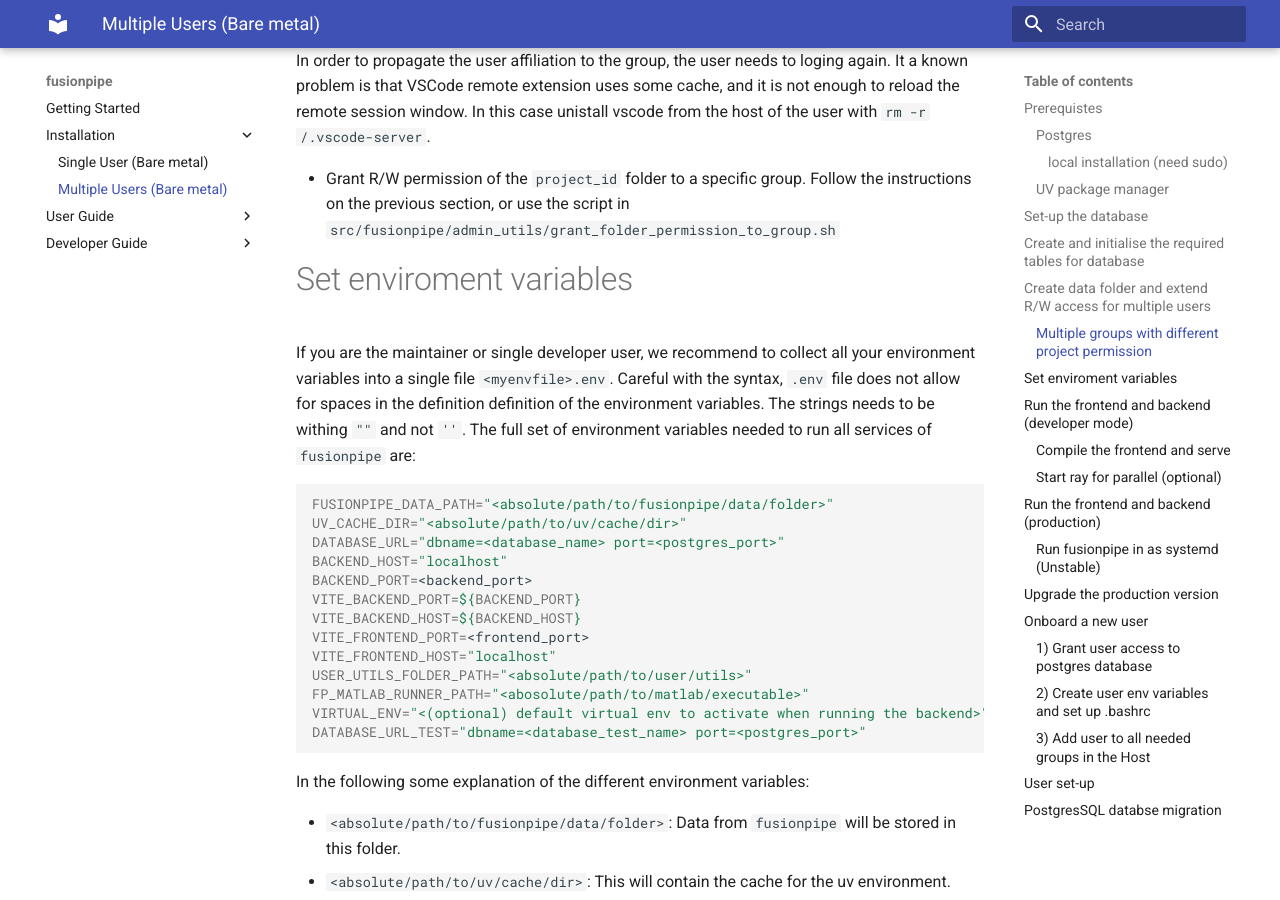
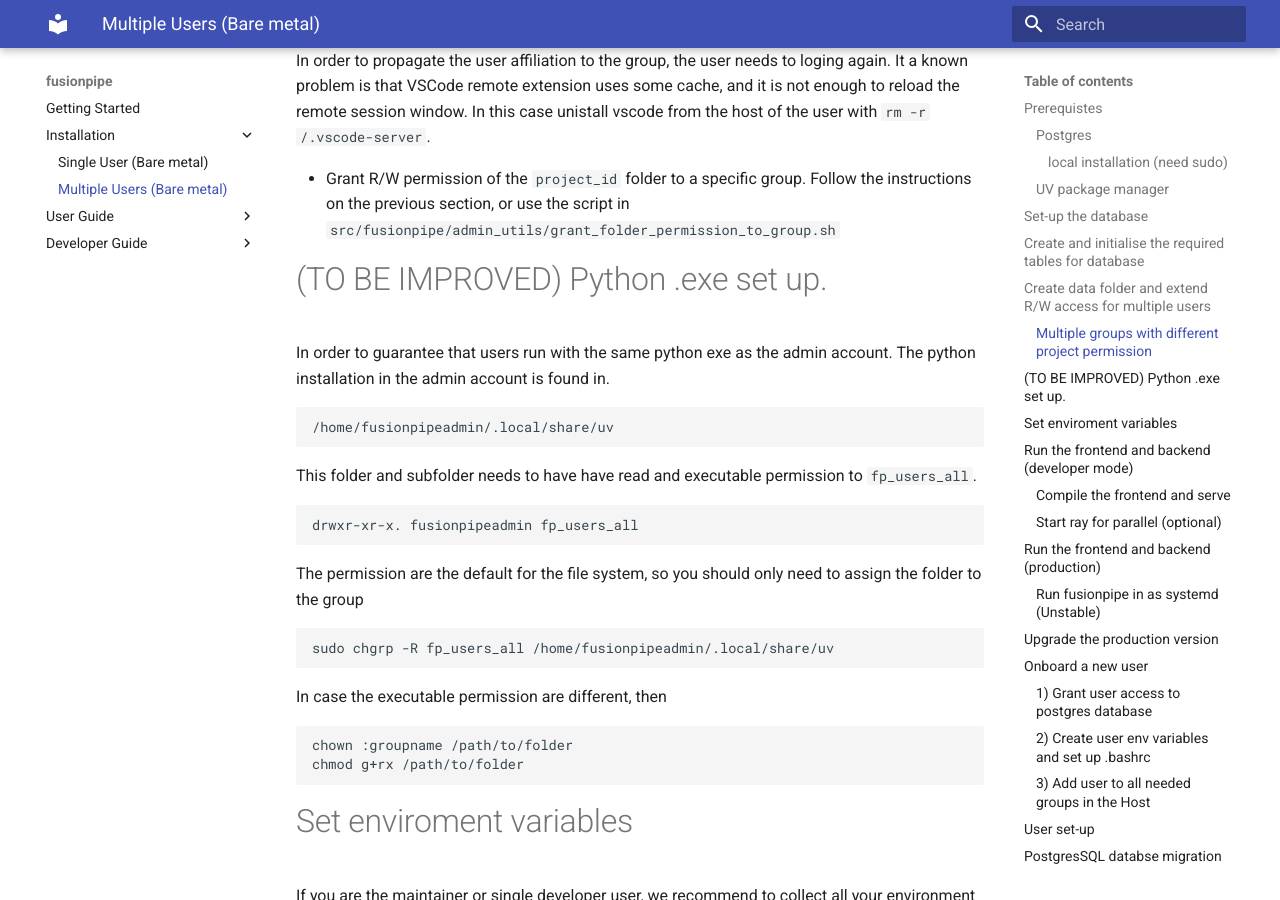
Before and after one commit to francescocarpanese/fusionpipe, an MkDocs documentation site: the page built from docs/docs/dev_maintainer_guide.md, in a window 1280 px wide and 900 px high, scrolled down 6179 px. Built offline with MkDocs 1.6.1 and Material for MkDocs 9.7.7, drawn with Linux system fonts in a browser that asks for light colours; the version menu is left out.

Commit message:
information for the python of the users

````diff
--- a/docs/docs/dev_maintainer_guide.md
+++ b/docs/docs/dev_maintainer_guide.md
@@ -224,6 +224,28 @@ sudo usermod -aG fusionpipeusers restrictedgroup
    In order to propagate the user affiliation to the group, the user needs to loging again. It a known problem is that VSCode remote extension uses some cache, and it is not enough to reload the remote session window. In this case unistall vscode from the host of the user with `rm -r /.vscode-server`.
 
 - Grant R/W permission of the `project_id` folder to a specific group. Follow the instructions on the previous section, or use the script in `src/fusionpipe/admin_utils/grant_folder_permission_to_group.sh`
+
+# (TO BE IMPROVED) Python .exe set up.
+In order to guarantee that users run with the same python exe as the admin account.
+The python installation in the admin account is found in.
+```bash
+/home/fusionpipeadmin/.local/share/uv
+```
+This folder and subfolder needs to have have read and executable permission to `fp_users_all`.
+```bash
+drwxr-xr-x. fusionpipeadmin fp_users_all
+```
+
+The permission are the default for the file system, so you should only need to assign the folder to the group
+```bash
+sudo chgrp -R fp_users_all /home/fusionpipeadmin/.local/share/uv
+```
+
+In case the executable permission are different, then
+```bash
+chown :groupname /path/to/folder
+chmod g+rx /path/to/folder
+```
 
 # Set enviroment variables
 If you are the maintainer or single developer user, we recommend to collect all your environment variables into a single file `<myenvfile>.env`.
````
